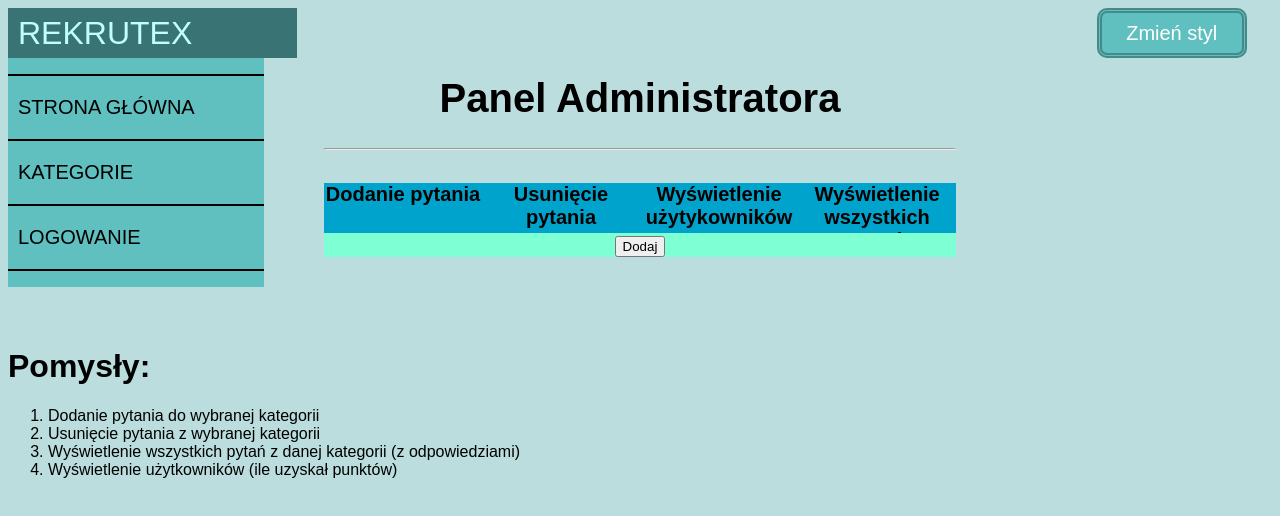
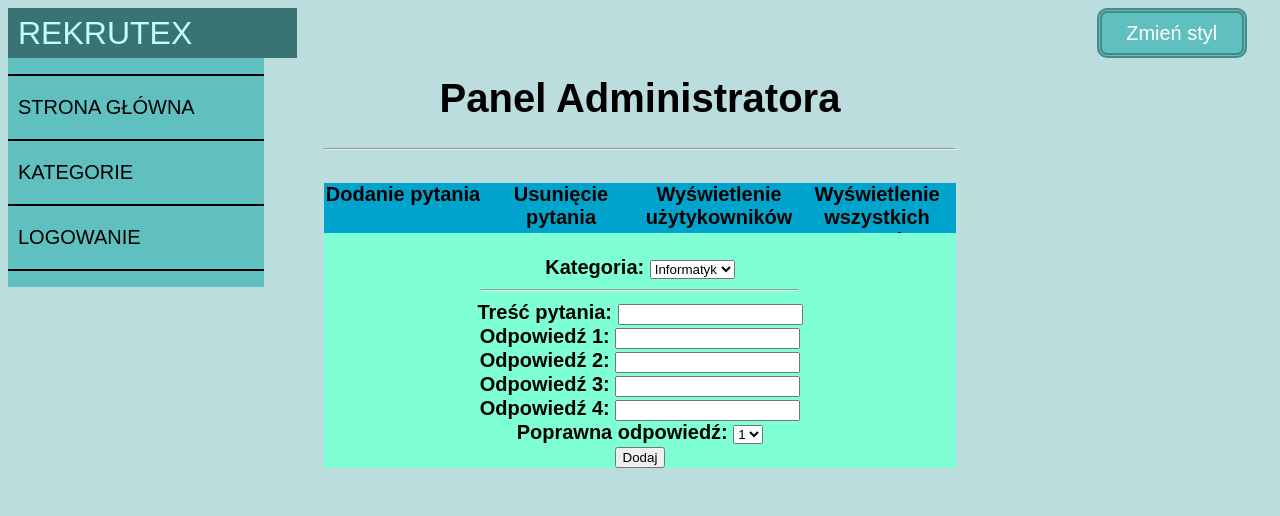
Before and after one commit to AgnieszkaM2/Rekrutex-App, an Angular app in the folder Rekrutex_AngularApp/: page /panel-administratora in a window 1280 px wide. Shown: the top 516 px of the page. Built offline with nearby package versions, Linux system fonts and the light colour scheme.

Commit message:
Update panel-administratora.component.html

```diff
--- a/Rekrutex_AngularApp/src/app/components/panel-administratora/panel-administratora.component.html
+++ b/Rekrutex_AngularApp/src/app/components/panel-administratora/panel-administratora.component.html
@@ -25,27 +25,63 @@
     </a>
     <div class ="zakladka-admina">
         <div class="content-value" *ngIf="id === 'jeden'" align="center">
+            <br>
+            <label>Kategoria: </label>
+            <select>
+                <option>Informatyk</option>
+                <option>Elektronik</option>
+            </select>
+            <hr width="50%">
+            <label>Treść pytania: </label>
+            <input id="password" type="tekst" class="form-control" placeholder=""><br>
+            <label>Odpowiedź 1: </label>
+            <input id="password" type="tekst" class="form-control" placeholder=""><br>
+            <label>Odpowiedź 2: </label>
+            <input id="password" type="tekst" class="form-control" placeholder=""><br>
+            <label>Odpowiedź 3: </label>
+            <input id="password" type="tekst" class="form-control" placeholder=""><br>
+            <label>Odpowiedź 4: </label>
+            <input id="password" type="tekst" class="form-control" placeholder=""><br>
+            <label>Poprawna odpowiedź: </label>
+            <select>
+                <option>1</option>
+                <option>2</option>
+                <option>3</option>
+                <option>4</option>
+            </select><br>
             <button>Dodaj</button>
         </div>
         <div class="content-value" *ngIf="id === 'dwa'" align="center">
+            <br>
+            <label>Kategoria: </label>
+            <select>
+                <option>Informatyk</option>
+                <option>Elektronik</option>
+            </select>
+            <hr width="50%">
+            <label>Podaj pytanie: </label>
+            <input id="password" type="tekst" class="form-control" placeholder=""><br>
+
             <button>Usuń</button>
         </div>
         <div class="content-value" *ngIf="id === 'trzy'" align="center">
-            <button>Wyświetlenie</button>
+            <label>Imię: </label>
+            <input id="password" type="tekst" class="form-control" placeholder=""><br>
+            <label>Nazwisko: </label>
+            <input id="password" type="tekst" class="form-control" placeholder=""><br>
+            <button>Wyświetl</button>
         </div>
         <div class="content-value" *ngIf="id === 'cztery'" align="center">
-            <button>Wyświetlenie2</button>
+            <br>
+            <label>Kategoria: </label>
+            <select>
+                <option>Informatyk</option>
+                <option>Elektronik</option>
+            </select>
+            <hr width="50%">
+            <button>Wyświetl</button>
         </div>
     </div>
 </div>
 
 <br>
-<h1>Pomysły:</h1>
-<div>
-    <ol>
-        <li>Dodanie pytania do wybranej kategorii</li>
-        <li>Usunięcie pytania z wybranej kategorii</li>
-        <li>Wyświetlenie wszystkich pytań z danej kategorii (z odpowiedziami)</li>
-        <li>Wyświetlenie użytkowników (ile uzyskał punktów)</li>
-    </ol>
-</div>
```
